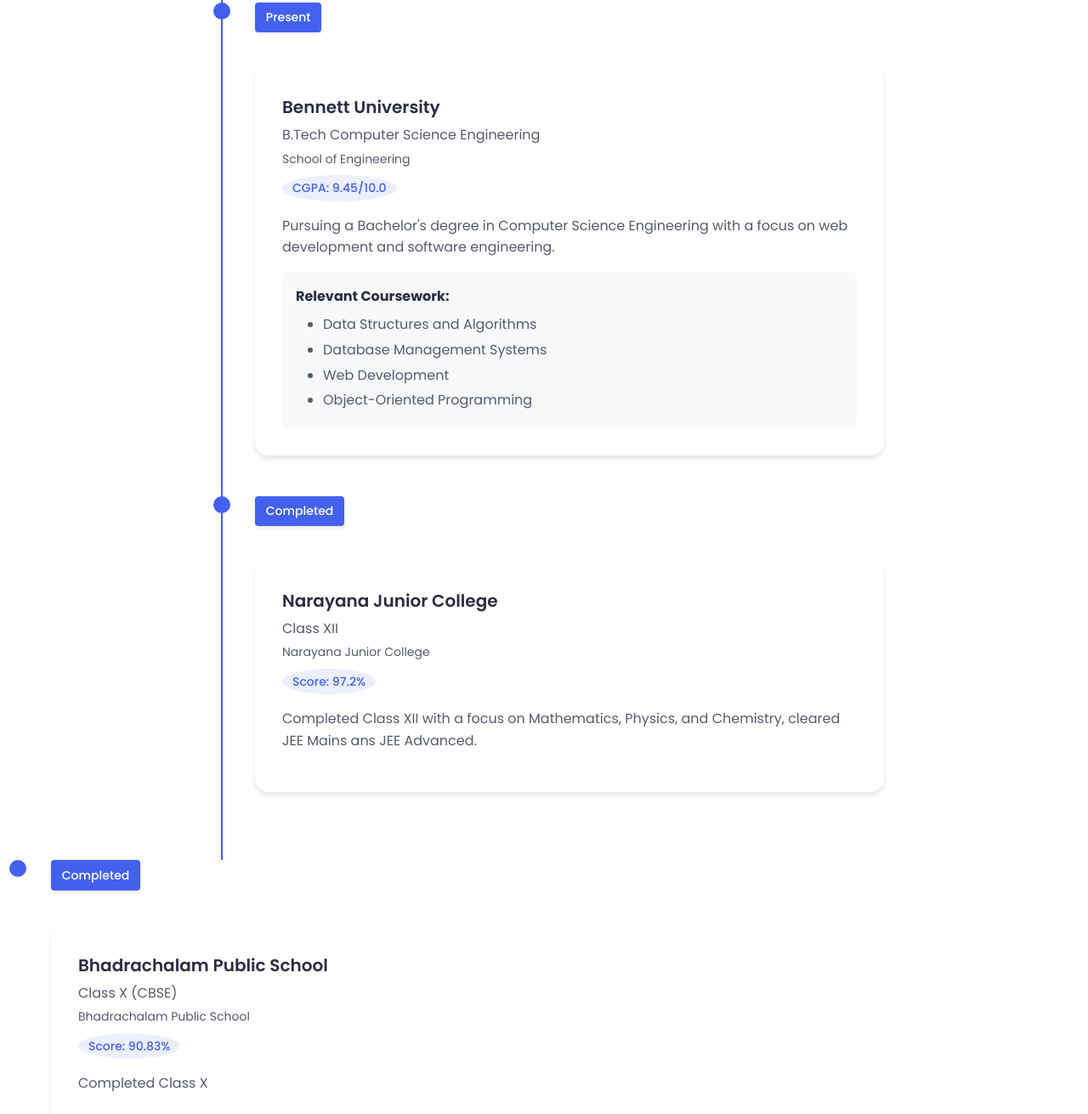
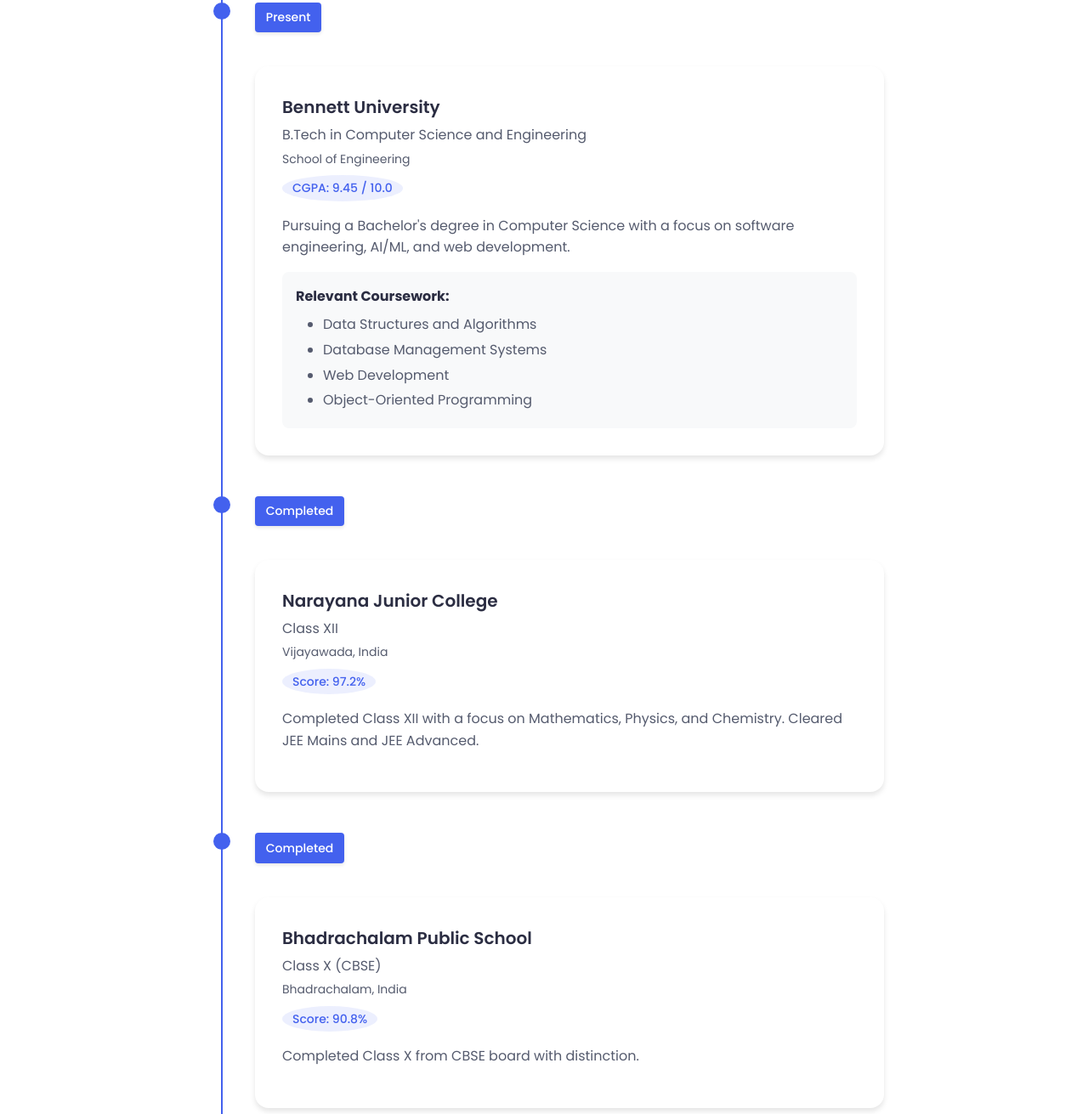
Before and after one commit to saisriabhiramnelluri/portfolio, a plain HTML site: page education.html in a window 1280 px wide. Shown: the part 449-1760 px from the top of the page at 85% size. Drawn offline with Linux system fonts and the light colour scheme.

Commit message:
Update education.html

```diff
--- a/education.html
+++ b/education.html
@@ -65,11 +65,11 @@
                     <div class="education-date">Present</div>
                     <div class="education-card">
                         <h3 class="education-title">Bennett University</h3>
-                            <p class="education-degree">B.Tech Computer Science Engineering</p>
+                        <p class="education-degree">B.Tech in Computer Science and Engineering</p>
                         <p class="education-details">School of Engineering</p>
-                            <div class="education-score">CGPA: 9.45/10.0</div>
+                        <div class="education-score">CGPA: 9.45 / 10.0</div>
                         <p class="education-description">
-                                Pursuing a Bachelor's degree in Computer Science Engineering with a focus on web development and software engineering.
+                            Pursuing a Bachelor's degree in Computer Science with a focus on software engineering, AI/ML, and web development.
                         </p>
                         <div class="education-courses">
                             <h4>Relevant Coursework:</h4>
@@ -84,24 +84,23 @@
                 </div>
             </div>
 
-                <!-- Harvest College -->
+            <!-- Narayana Junior College -->
             <div class="education-item">
                 <div class="education-dot"></div>
                 <div class="education-content">
                     <div class="education-date">Completed</div>
                     <div class="education-card">
                         <h3 class="education-title">Narayana Junior College</h3>
-                            <p class="education-degree">Class XII </p>
-                            <p class="education-details">Narayana Junior College</p>
+                        <p class="education-degree">Class XII</p>
+                        <p class="education-details">Vijayawada, India</p>
                         <div class="education-score">Score: 97.2%</div>
                         <p class="education-description">
-                                Completed Class XII with a focus on Mathematics, Physics, and Chemistry, cleared JEE Mains ans JEE Advanced.
+                            Completed Class XII with a focus on Mathematics, Physics, and Chemistry. Cleared JEE Mains and JEE Advanced.
                         </p>
                     </div>
                 </div>
             </div>
-            </div>
-        </div>
+
             <!-- Bhadrachalam Public School -->
             <div class="education-item">
                 <div class="education-dot"></div>
@@ -110,11 +109,13 @@
                     <div class="education-card">
                         <h3 class="education-title">Bhadrachalam Public School</h3>
                         <p class="education-degree">Class X (CBSE)</p>
-                            <p class="education-details">Bhadrachalam Public School</p>
-                            <div class="education-score">Score: 90.83%</div>
+                        <p class="education-details">Bhadrachalam, India</p>
+                        <div class="education-score">Score: 90.8%</div>
                         <p class="education-description">
-                                Completed Class X
+                            Completed Class X from CBSE board with distinction.
                         </p>
+                    </div>
+                </div>
             </div>
         </div>
     </div>
```
Lines whose indentation alone changed are shown as unchanged.
